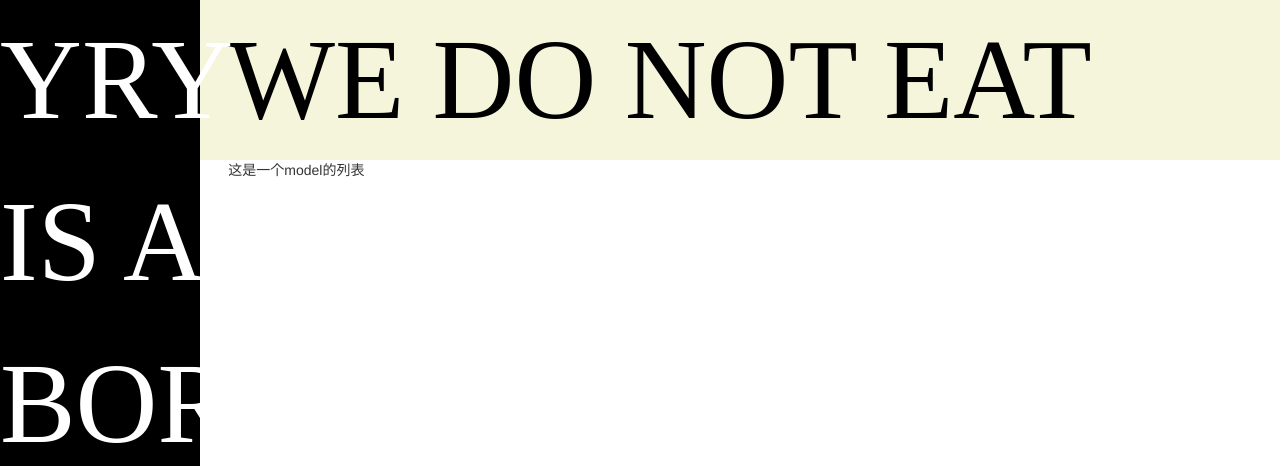
After one commit to YangRYang/untitled15, a Django app: page /kingadmin/1/1/ in a window 1280 px wide. The commit adds this page. Shown: the top 466 px of the page. Run offline with Django 3.2, Linux system fonts and the light colour scheme; some libraries are stand-ins or nearby versions.

Commit message:
more push

```diff
--- /dev/null
+++ b/kingadmin/templates/kingadmin/model.html
@@ -0,0 +1,7 @@
+{% extends 'kingadmin/base.html' %}
+{% block body %}
+
+<div>这是一个model的列表</div>
+
+
+{% endblock %}
--- a/kingadmin/urls.py
+++ b/kingadmin/urls.py
@@ -1,5 +1,7 @@
 from django.urls import path
 from kingadmin import views
 urlpatterns=[
-    path('',views.app_index)
+    path('',views.app_index),
+    path('<str:app>/<str:model>/',views.table_obj_list,name = 'table_obj_list'),
+    path('<str:app>/<str:model>/add/',views.table_obj_list_add,name = 'table_obj_list_add')
 ]
--- a/kingadmin/views.py
+++ b/kingadmin/views.py
@@ -1,29 +1,39 @@
-from django.shortcuts import render,HttpResponse
+from django.shortcuts import render, HttpResponse
 from kingadmin.site import site
 from kingadmin.app_setup import kingadmin_auto_discover
+
 kingadmin_auto_discover()
+
+
 # Create your views here.
 def psm(request):
-    return render(request,'kingadmin/haha.html')
+    return render(request, 'kingadmin/haha.html')
+
 
 def ssk(request):
     return render(request, 'kingadmin/laozi.html')
 
+
 def showcustemor(request):
     return render(request, 'kingadmin/base.html')
 
+
 def float(request):
     return render(request, 'kingadmin/float.html')
+
 
 def sitea(request):
     print(dir(site))
     print(site.youwrite)
     return HttpResponse(site)
 
+
 def app_index(request):
-    app_name=[]
-    for app in site.youwrite:
-        app_name.append(app)
+    return render(request, 'kingadmin/app_index.html', {'site': site.youwrite})
 
 
-    return render(request,'kingadmin/app_index.html',{'app_name':app_name})
+def table_obj_list(request, app, model):
+    return render(request,'kingadmin/model.html',{'site':site.youwrite})
+
+def  table_obj_list_add(request, app, model):
+    return render(request,'kingadmin/add.html')
```
Also changed, not shown: kingadmin/templates/kingadmin/add.html (added, +7 -0 lines), kingadmin/templates/kingadmin/app_index.html (+15 -3 lines).
